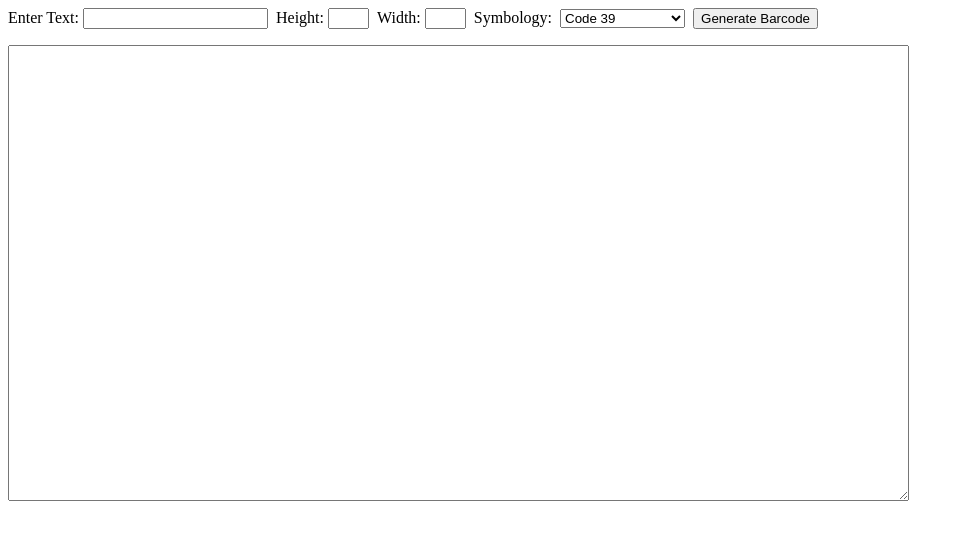
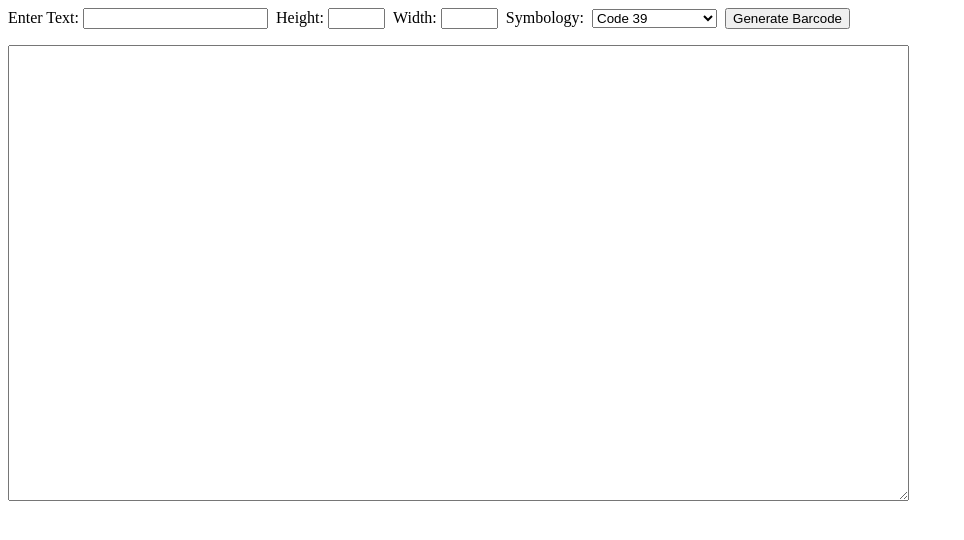
Before and after one commit to Brian-P-Anderson/JS-Barcodes, a plain HTML site: page index.htm in a window 1280 px wide. Shown: the whole page, without its empty margins (0-964 px from the left). Drawn offline with Linux system fonts and the light colour scheme.

Commit message:
Increase Height and width to allow for a

```diff
--- a/index.htm
+++ b/index.htm
@@ -6,8 +6,8 @@
 <body>
  <div id="inputForm">
  	Enter Text:&nbsp;<input type="text" id="textBarcode" tabindex=1/>
- 	&nbsp;Height:&nbsp;<input type="text" id="textHeight" size="2" maxlength="3" tabindex=2/>
- 	&nbsp;Width:&nbsp;<input type="text" id="textWidth" size="2" maxlength="3" tabindex=3/>
+ 	&nbsp;Height:&nbsp;<input type="text" id="textHeight" size="4" maxlength="4" tabindex=2/>
+ 	&nbsp;Width:&nbsp;<input type="text" id="textWidth" size="4" maxlength="4" tabindex=3/>
  	&nbsp;Symbology:&nbsp;
  	<select id="selList">
  		<option value="Code39" selected>Code 39</option>
```
